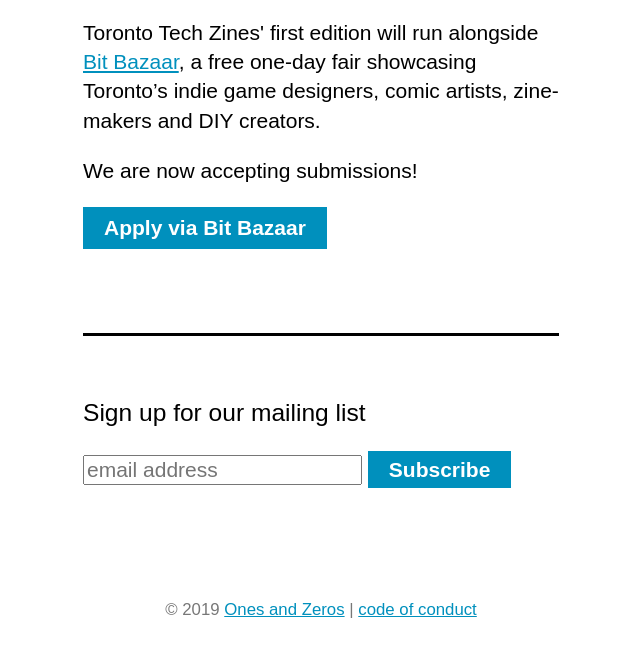
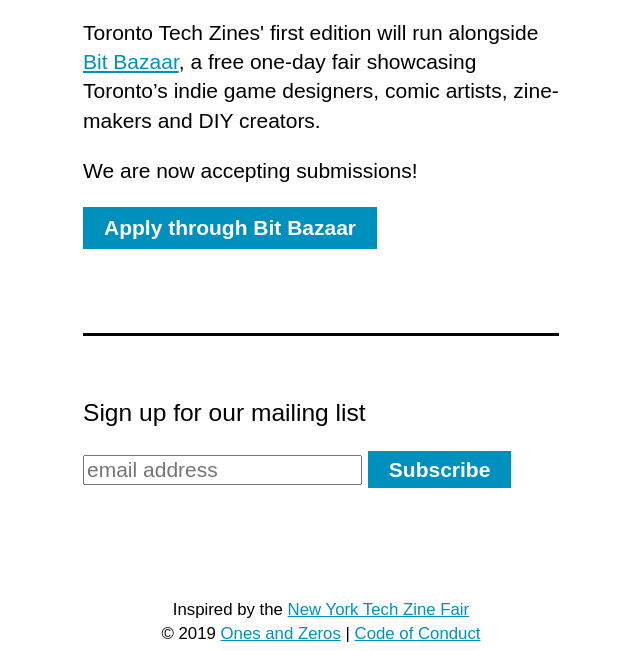
Before and after one commit to uniphil/totechzine, a plain HTML site: page index.html in a window 1280 px wide. Shown: the part 294-945 px from the top of the page, without its empty margins (319-959 px from the left). Before the commit the page ends 921 px from the top, so only its background shows below. Drawn offline with Linux system fonts and the light colour scheme.

Commit message:
text needs work but something to start with

```diff
--- a/index.html
+++ b/index.html
@@ -36,7 +36,7 @@
         <p>Toronto Tech Zines' first edition will run alongside <a href="https://2019.bitbazaar.world/" target="_blank">Bit Bazaar</a>, a free one-day fair showcasing Toronto’s indie game designers, comic artists, zine-makers and DIY creators.</p>
 
         <p>We are now accepting submissions!</p>
-        <p><a class="button" href="https://2019.bitbazaar.world/apply" target="_blank">Apply via Bit Bazaar</a></p>
+        <p><a class="button" href="https://2019.bitbazaar.world/apply" target="_blank">Apply through Bit Bazaar</a></p>
 
         <hr />
 
@@ -56,8 +56,9 @@
       </div>
 
       <footer>
+        <p>Inspired by the <a href="https://techzinefair.org/" target="_blank">New York Tech Zine Fair</a></p>
         <p>&copy; 2019 <a href="https://onesandzeros.ca">Ones and Zeros</a>
-          | <a href="https://onesandzeros.ca/code-of-conduct/">code of conduct</a>
+          | <a href="https://onesandzeros.ca/code-of-conduct/">Code of Conduct</a>
         </p>
       </footer>
     </div>
--- a/static/style.css
+++ b/static/style.css
@@ -64,7 +64,6 @@
 
 footer {
   clear: both;
-  color: #777;
   margin-top: 5em;
   padding: 0.25em 0;
   text-align: center;
```
